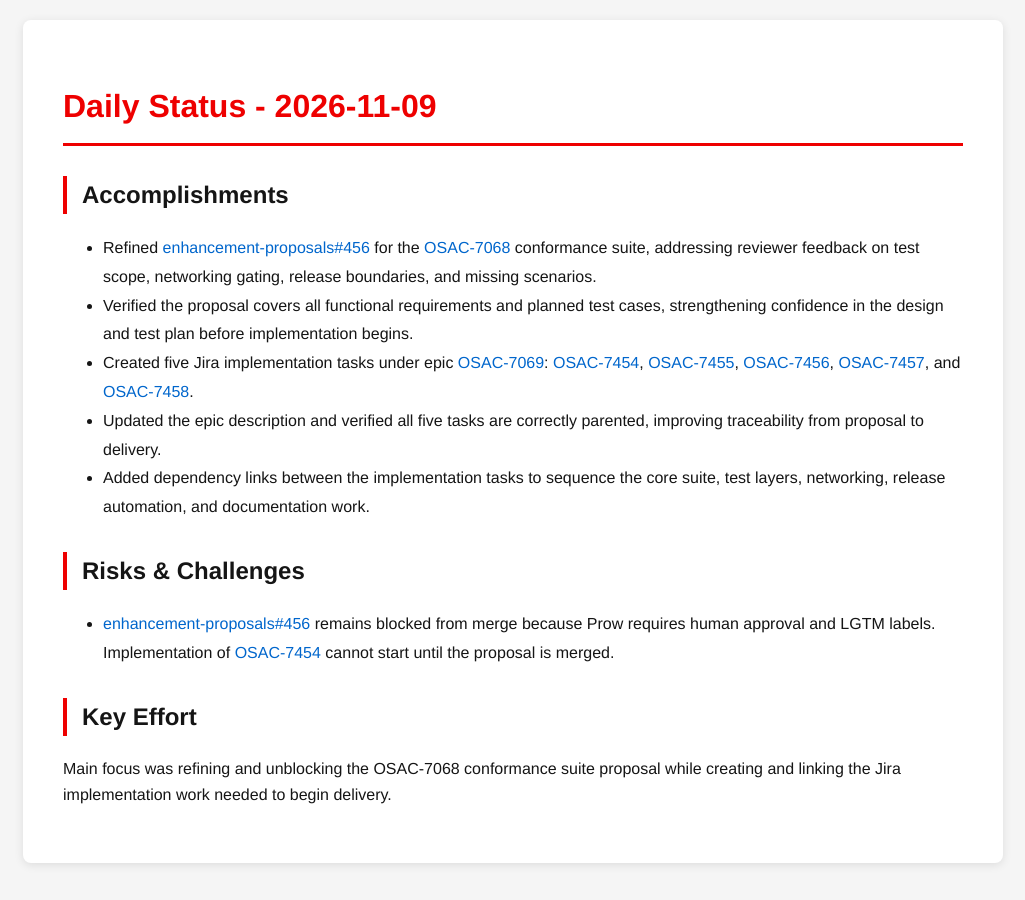
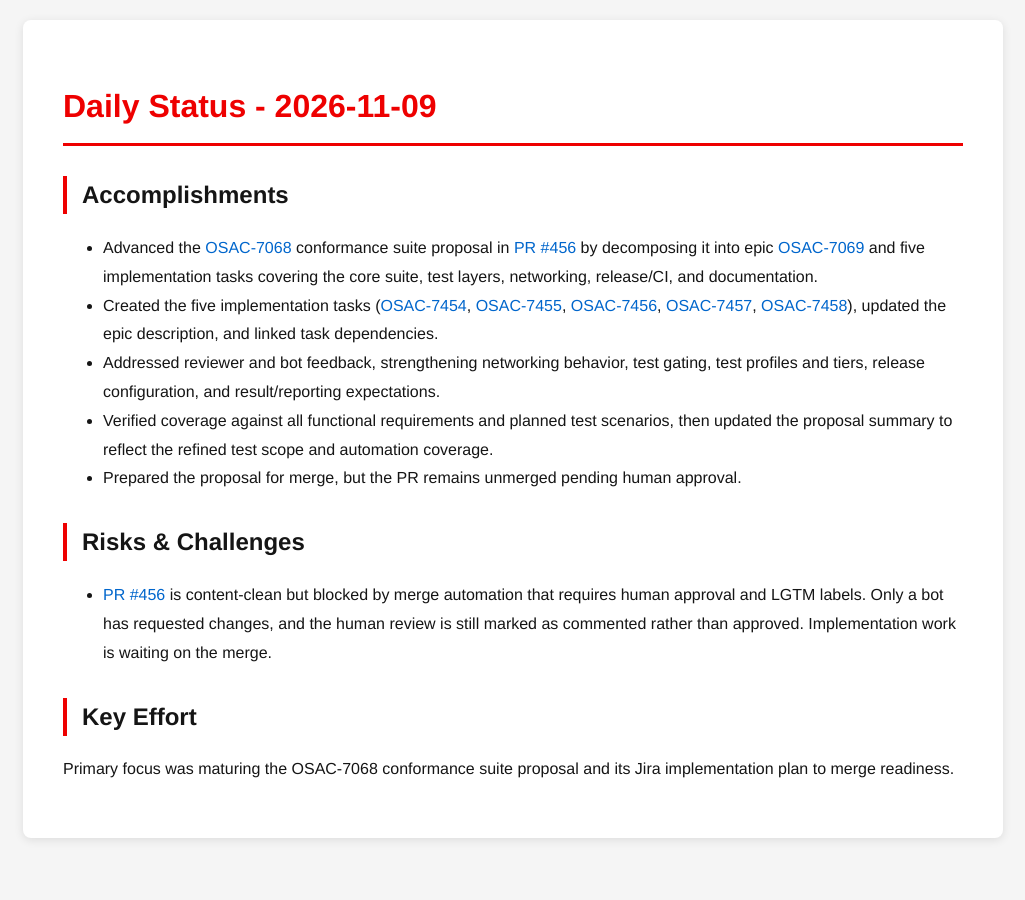
Before and after one commit to tzvatot/daily-status, a Jekyll site: the page built from 2026-11-09.md, in a window 1280 px wide. Shown: the whole page, without its empty margins (127-1152 px from the left). Built offline with Jekyll 4.4.1, drawn with Linux system fonts in a browser that asks for light colours.

Commit message:
Daily status update - 2026-11-09

```diff
--- a/2026-11-09.md
+++ b/2026-11-09.md
@@ -7,14 +7,14 @@ date: 2026-11-09
 # Daily Status - 2026-11-09
 
 ## Accomplishments
-- Refined [enhancement-proposals#456](https://github.com/osac-project/enhancement-proposals/pull/456) for the [OSAC-7068](https://redhat.atlassian.net/browse/OSAC-7068) conformance suite, addressing reviewer feedback on test scope, networking gating, release boundaries, and missing scenarios.
-- Verified the proposal covers all functional requirements and planned test cases, strengthening confidence in the design and test plan before implementation begins.
-- Created five Jira implementation tasks under epic [OSAC-7069](https://redhat.atlassian.net/browse/OSAC-7069): [OSAC-7454](https://redhat.atlassian.net/browse/OSAC-7454), [OSAC-7455](https://redhat.atlassian.net/browse/OSAC-7455), [OSAC-7456](https://redhat.atlassian.net/browse/OSAC-7456), [OSAC-7457](https://redhat.atlassian.net/browse/OSAC-7457), and [OSAC-7458](https://redhat.atlassian.net/browse/OSAC-7458).
-- Updated the epic description and verified all five tasks are correctly parented, improving traceability from proposal to delivery.
-- Added dependency links between the implementation tasks to sequence the core suite, test layers, networking, release automation, and documentation work.
+- Advanced the [OSAC-7068](https://redhat.atlassian.net/browse/OSAC-7068) conformance suite proposal in [PR #456](https://github.com/osac-project/enhancement-proposals/pull/456) by decomposing it into epic [OSAC-7069](https://redhat.atlassian.net/browse/OSAC-7069) and five implementation tasks covering the core suite, test layers, networking, release/CI, and documentation.
+- Created the five implementation tasks ([OSAC-7454](https://redhat.atlassian.net/browse/OSAC-7454), [OSAC-7455](https://redhat.atlassian.net/browse/OSAC-7455), [OSAC-7456](https://redhat.atlassian.net/browse/OSAC-7456), [OSAC-7457](https://redhat.atlassian.net/browse/OSAC-7457), [OSAC-7458](https://redhat.atlassian.net/browse/OSAC-7458)), updated the epic description, and linked task dependencies.
+- Addressed reviewer and bot feedback, strengthening networking behavior, test gating, test profiles and tiers, release configuration, and result/reporting expectations.
+- Verified coverage against all functional requirements and planned test scenarios, then updated the proposal summary to reflect the refined test scope and automation coverage.
+- Prepared the proposal for merge, but the PR remains unmerged pending human approval.
 
 ## Risks & Challenges
-- [enhancement-proposals#456](https://github.com/osac-project/enhancement-proposals/pull/456) remains blocked from merge because Prow requires human approval and LGTM labels. Implementation of [OSAC-7454](https://redhat.atlassian.net/browse/OSAC-7454) cannot start until the proposal is merged.
+- [PR #456](https://github.com/osac-project/enhancement-proposals/pull/456) is content-clean but blocked by merge automation that requires human approval and LGTM labels. Only a bot has requested changes, and the human review is still marked as commented rather than approved. Implementation work is waiting on the merge.
 
 ## Key Effort
-Main focus was refining and unblocking the OSAC-7068 conformance suite proposal while creating and linking the Jira implementation work needed to begin delivery.
+Primary focus was maturing the OSAC-7068 conformance suite proposal and its Jira implementation plan to merge readiness.
```
